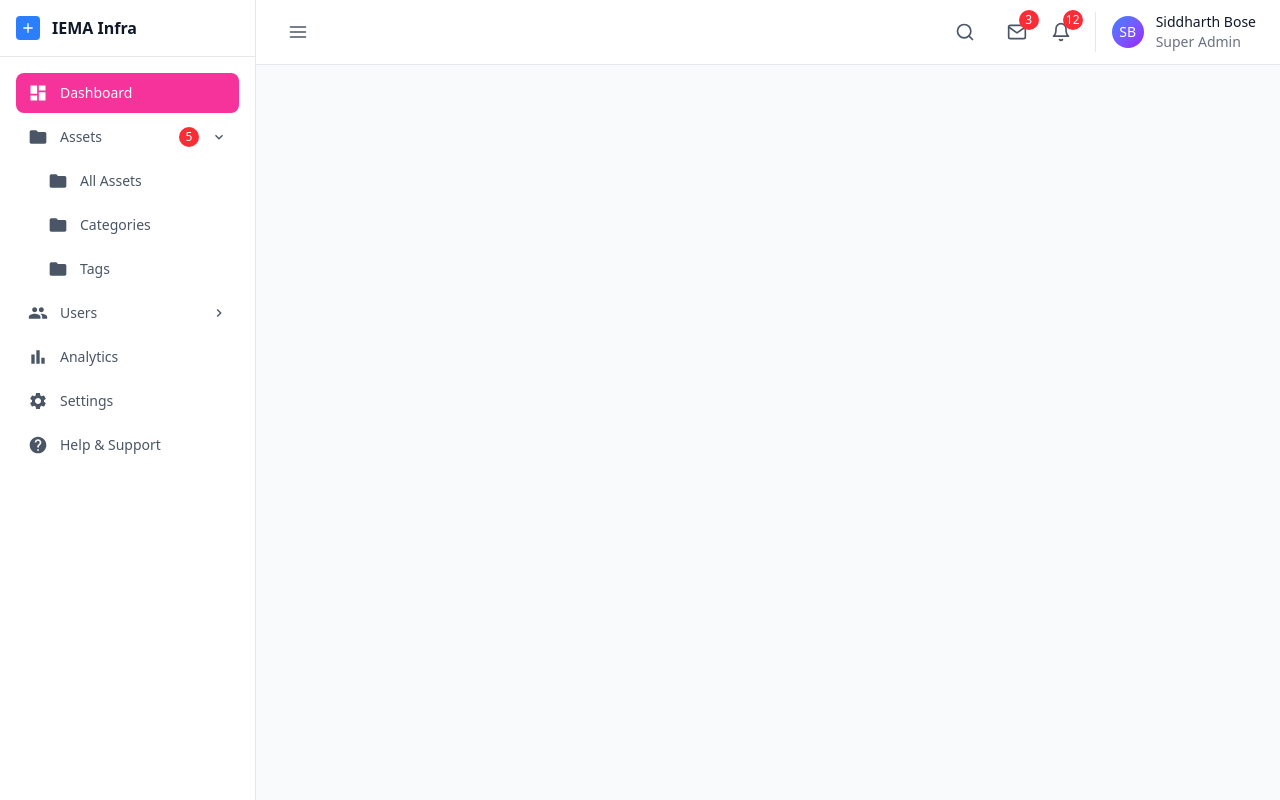
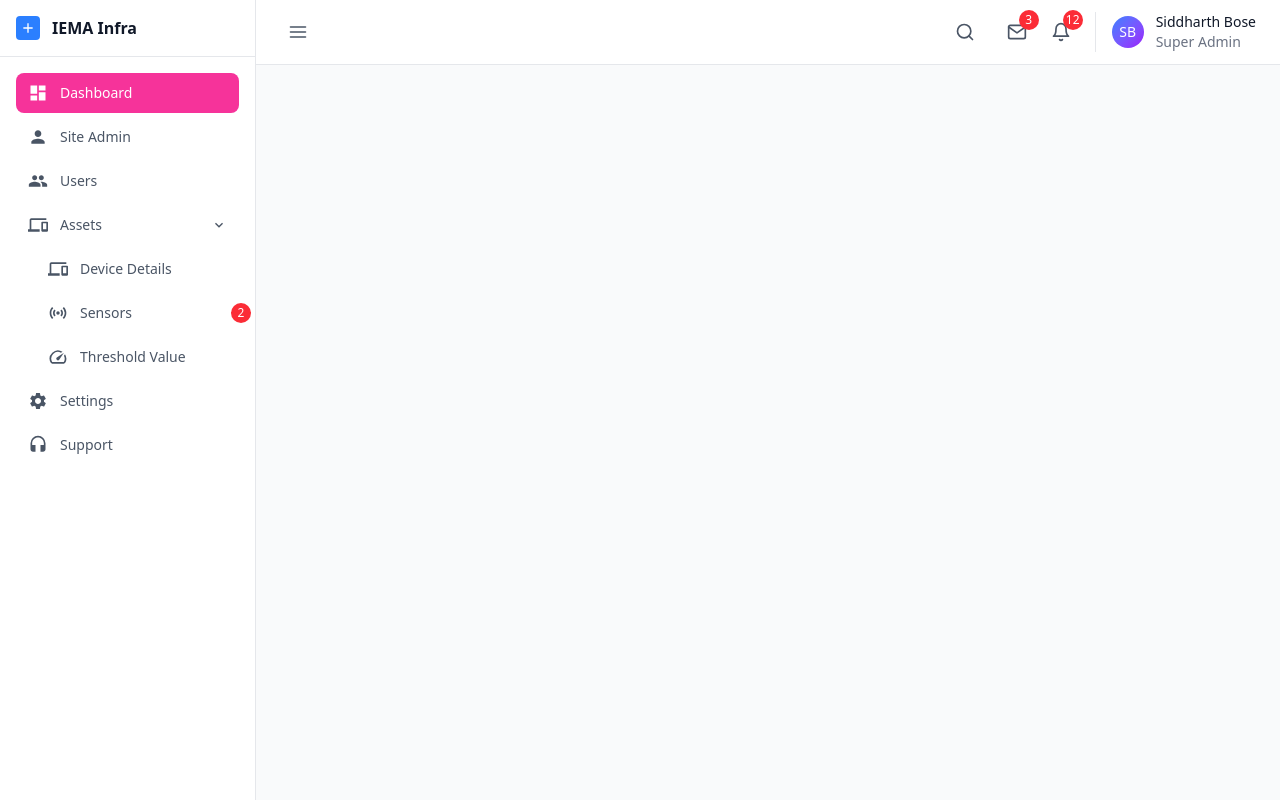
Before and after one commit to debugxyzee/infra, a React (Vite) app: page /superadmin in a window 1280 px wide. Built offline with nearby package versions, Linux system fonts and the light colour scheme.

Commit message:
for bs pull

```diff
--- a/src/Component/SuperAdmin/Sidebar.jsx
+++ b/src/Component/SuperAdmin/Sidebar.jsx
@@ -2,66 +2,10 @@ import React, { useState } from "react";
 import {
   MdAdd,
   MdKeyboardArrowDown,
-  MdKeyboardArrowRight,
-  MdDashboard,
-  MdPeople,
-  MdSettings,
-  MdFolder,
-  MdBarChart,
-  MdHelp
+  MdKeyboardArrowRight
 } from "react-icons/md";
 import { FiX } from "react-icons/fi";
-
-// Sample navigation data
-const navItems = [
-  {
-    id: "dashboard",
-    label: "Dashboard",
-    icon: MdDashboard,
-    isActive: true,
-    hasDropdown: false,
-  },
-  {
-    id: "assets",
-    label: "Assets",
-    icon: MdFolder,
-    hasDropdown: true,
-    badge: 5,
-    children: [
-      { id: "all-assets", label: "All Assets", icon: MdFolder, isActive: false },
-      { id: "categories", label: "Categories", icon: MdFolder, isActive: false },
-      { id: "tags", label: "Tags", icon: MdFolder, isActive: false },
-    ]
-  },
-  {
-    id: "users",
-    label: "Users",
-    icon: MdPeople,
-    hasDropdown: true,
-    children: [
-      { id: "all-users", label: "All Users", icon: MdPeople, isActive: false },
-      { id: "roles", label: "Roles", icon: MdPeople, isActive: false },
-    ]
-  },
-  {
-    id: "analytics",
-    label: "Analytics",
-    icon: MdBarChart,
-    hasDropdown: false,
-  },
-  {
-    id: "settings",
-    label: "Settings",
-    icon: MdSettings,
-    hasDropdown: false,
-  },
-  {
-    id: "help",
-    label: "Help & Support",
-    icon: MdHelp,
-    hasDropdown: false,
-  },
-];
+import { navItems } from "../../Data/sidebarData";
 
 function Sidebar({ isOpen, onClose, className = "" }) {
   const [expandedItems, setExpandedItems] = useState(["assets"]);
--- a/src/Data/sidebarData.js
+++ b/src/Data/sidebarData.js
@@ -21,34 +21,42 @@ export const navItems = [
     id: "site-admin",
     label: "Site Admin",
     icon: MdPerson,
+    hasDropdown: false,
+
   },
   {
     id: "users",
     label: "Users",
     icon: MdPeople,
+    hasDropdown: false,
+
   },
   {
     id: "assets",
     label: "Assets",
     icon: MdDevices,
-    isActive: true,
     hasDropdown: true,
     children: [
       {
         id: "device-details",
         label: "Device Details",
         icon: MdDevices,
+        isActive: false,
       },
       {
         id: "sensors",
         label: "Sensors",
         icon: MdSensors,
+        isActive: false,
+
         badge: 2,
       },
       {
         id: "threshold-value",
         label: "Threshold Value",
         icon: MdSpeed,
+        isActive: false,
+
       },
     ],
   },
@@ -56,10 +64,12 @@ export const navItems = [
     id: "settings",
     label: "Settings",
     icon: MdSettings,
+    hasDropdown: false,
   },
   {
     id: "support",
     label: "Support",
     icon: MdHeadset,
+    hasDropdown: false,
   },
 ];
--- a/src/Layout/SuperAdmin/Layout.jsx
+++ b/src/Layout/SuperAdmin/Layout.jsx
@@ -45,7 +45,6 @@ function Layout() {
         isOpen={sidebarOpen}
         onClose={closeSidebar}
       />
-
       <div className="flex-1 flex flex-col min-w-0">
         <Topbar onMenuClick={handleMenuClick} />
 
```
